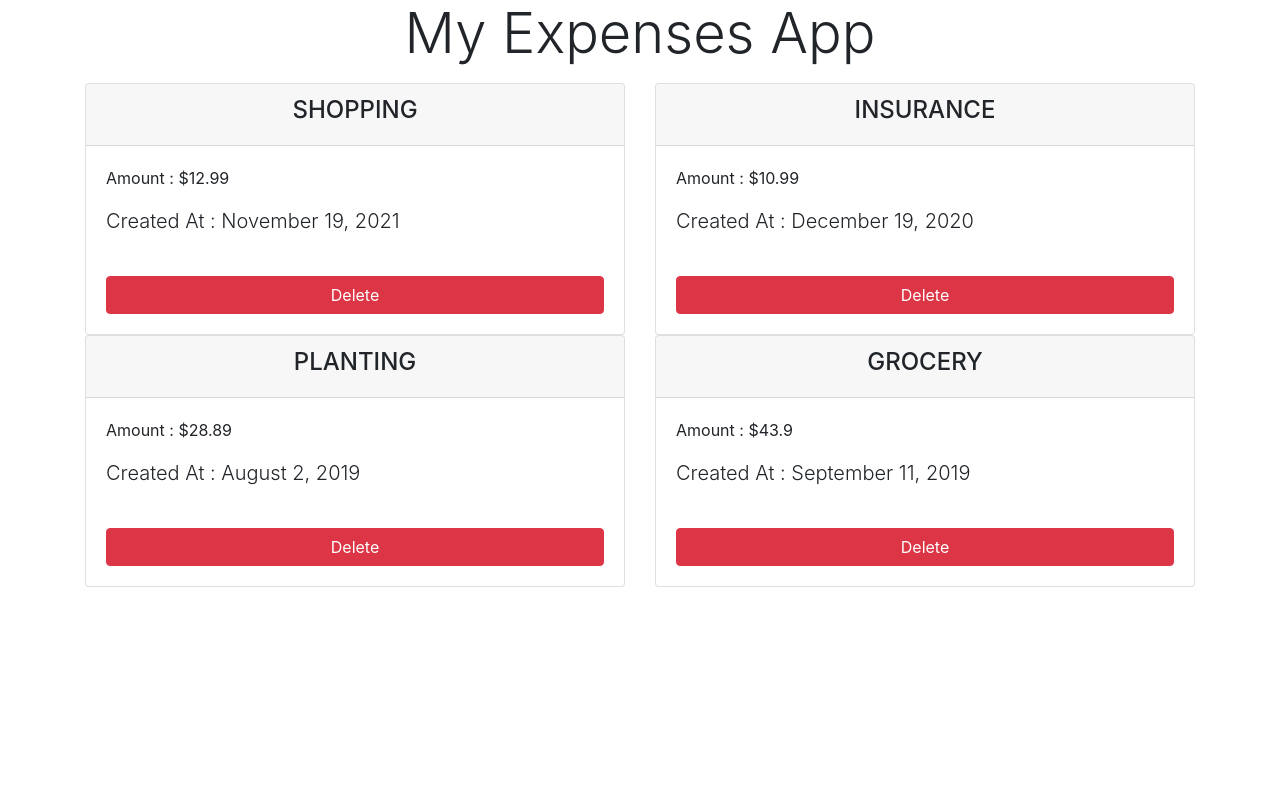
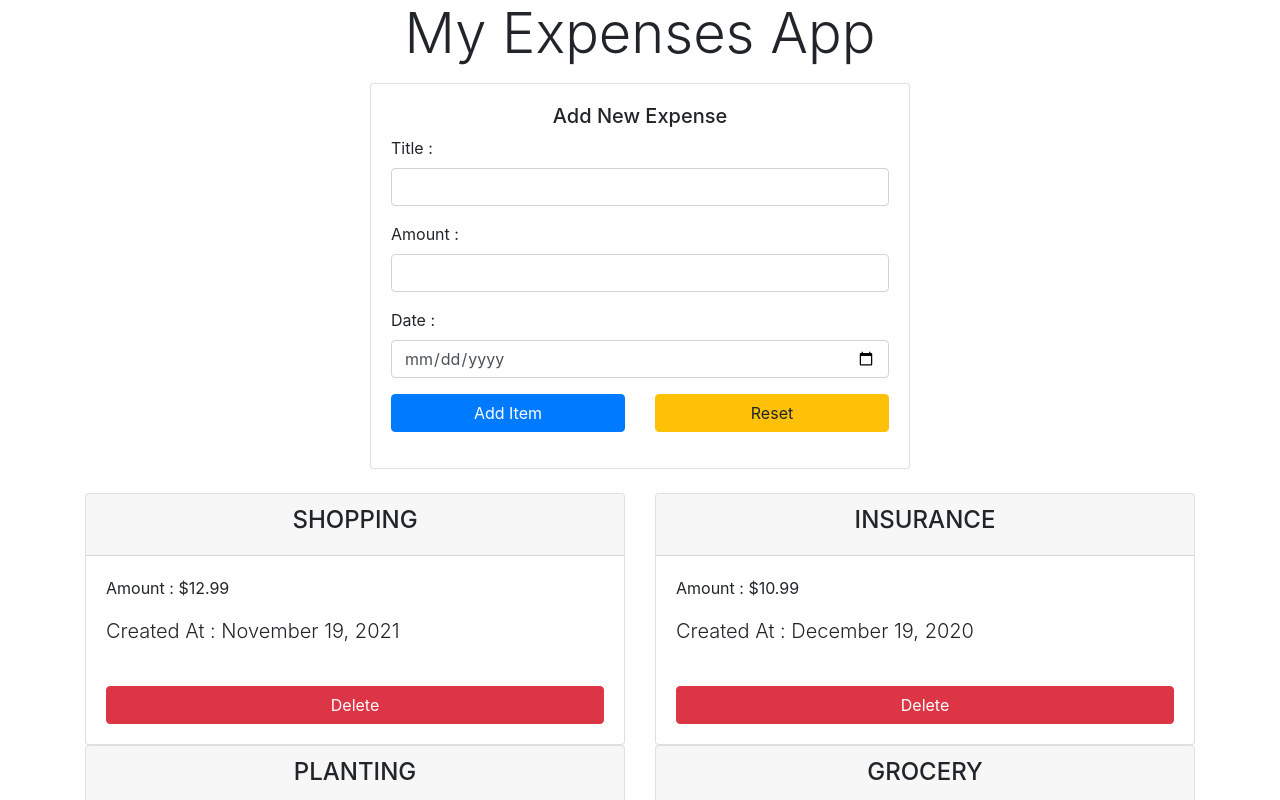
Before and after one commit to synergy2411/ericsson-nov21-b1, a React (Create React App) app in the folder expenses/: page / in a window 1280 px wide. Shown: the top 800 px of the page. Built offline with nearby package versions, Linux system fonts and the light colour scheme.

Commit message:
add item form added

```diff
--- a/expenses/package.json
+++ b/expenses/package.json
@@ -7,6 +7,7 @@
     "@testing-library/react": "^11.2.7",
     "@testing-library/user-event": "^12.8.3",
     "bootstrap": "^4.6.1",
+    "prop-types": "^15.7.2",
     "react": "^17.0.2",
     "react-dom": "^17.0.2",
     "react-scripts": "4.0.3",
--- a/expenses/src/App.js
+++ b/expenses/src/App.js
@@ -8,7 +8,7 @@ function App() {
 
   // const onToggleShowComp = () => {
   //   setShowComp(!showComp)
-  //   setTitle("Hello JavaScript")
+  //   setTitle(prevState => {return "Hello World"})
   // }
 
   return(
--- /dev/null
+++ b/expenses/src/Components/Expenses/AddExpense.js
@@ -0,0 +1,43 @@
+const AddExpense = (props) => {
+  return (
+    <div className="row">
+      <div className="col-6 offset-3">
+        <div className="card">
+          <div className="card-body">
+              <h5 className="text-center">Add New Expense</h5>
+            <form>
+                {/* Title */}
+              <div className="form-group">
+                <label htmlFor="title">Title :</label>
+                <input type="text" name="title" className="form-control" />
+              </div>
+              {/* Amount */}
+              <div className="form-group">
+                <label htmlFor="amount">Amount :</label>
+                <input type="number" name="amount" className="form-control" min="0.01" step="0.01"/>
+              </div>
+              {/* Date */}
+              <div className="form-group">
+                  <label htmlFor="createdAt">Date :</label>
+                  <input type="date" name="caretedAt" min="2019-01-01" max="2021-12-31" className="form-control" />
+              </div>
+              {/* Buttons */}
+              <div className="form-group">
+                  <div className="row">
+                      <div className="col-6">
+                          <button className="btn btn-primary btn-block">Add Item</button>
+                      </div>
+                      <div className="col-6">
+                          <button className="btn btn-warning btn-block">Reset</button>
+                      </div>
+                  </div>
+              </div>
+            </form>
+          </div>
+        </div>
+      </div>
+    </div>
+  );
+};
+
+export default AddExpense;
--- a/expenses/src/Components/Expenses/ExpenseDate.js
+++ b/expenses/src/Components/Expenses/ExpenseDate.js
@@ -1,3 +1,5 @@
+import PropTypes from 'prop-types';
+
 const ExpenseDate = props => {
     const month = props.date.toLocaleString('en-US', {month : 'long'})
     const day = props.date.toLocaleString('en-US', {day : 'numeric'})
@@ -8,4 +10,7 @@ const ExpenseDate = props => {
     )
 }
 
+ExpenseDate.propTypes = {
+    date : PropTypes.object.isRequired
+}
 export default ExpenseDate;
--- a/expenses/src/Components/Expenses/Expenses.js
+++ b/expenses/src/Components/Expenses/Expenses.js
@@ -1,4 +1,5 @@
-import { useState } from "react";
+import { Fragment, useState } from "react";
+import AddExpense from "./AddExpense";
 import ExpenseItem from "./ExpenseItem";
 
 let DUMMY_EXPENSES = [
@@ -38,9 +39,13 @@ const Expenses = () => {
   };
 
   return (
+    <Fragment>
+    <AddExpense />
+    <br />
     <div className="row">
       {expenses.map((expense) => (
         <ExpenseItem
+          key={expense.id}
           id={expense.id}
           title={expense.title}
           amount={expense.amount}
@@ -49,6 +54,7 @@ const Expenses = () => {
         />
       ))}
     </div>
+    </Fragment>
   );
 };
 
--- a/expenses/src/Components/practice/ClassBasedComp.js
+++ b/expenses/src/Components/practice/ClassBasedComp.js
@@ -6,7 +6,8 @@ class ClassBasedComp extends React.Component {
         super(props)
         console.log("constructor");
         this.state = {
-            counter : 0
+            counter : 0,
+            result : []
         }
     }
 
```
Also changed, not shown: expenses/src/Components/Expenses/ExpenseItem.js (+10 -0 lines), 1 other file (tests, documents, lock files or other folders).
